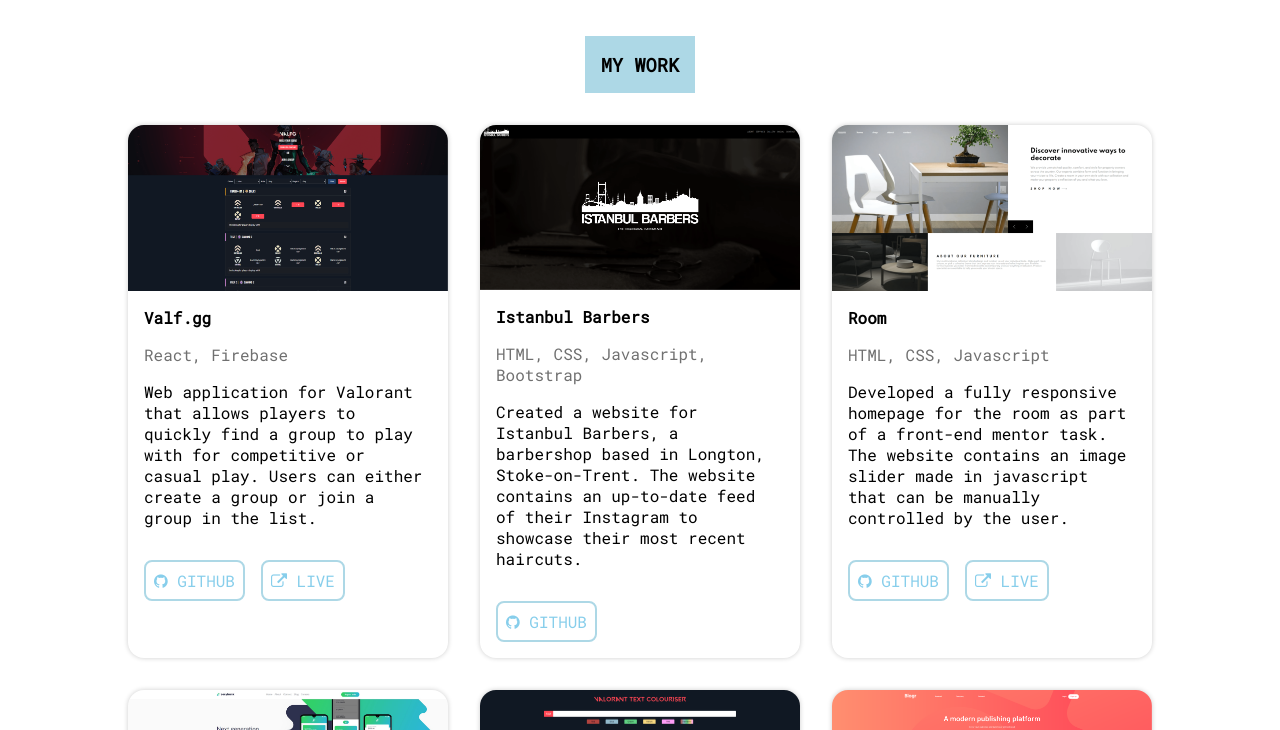
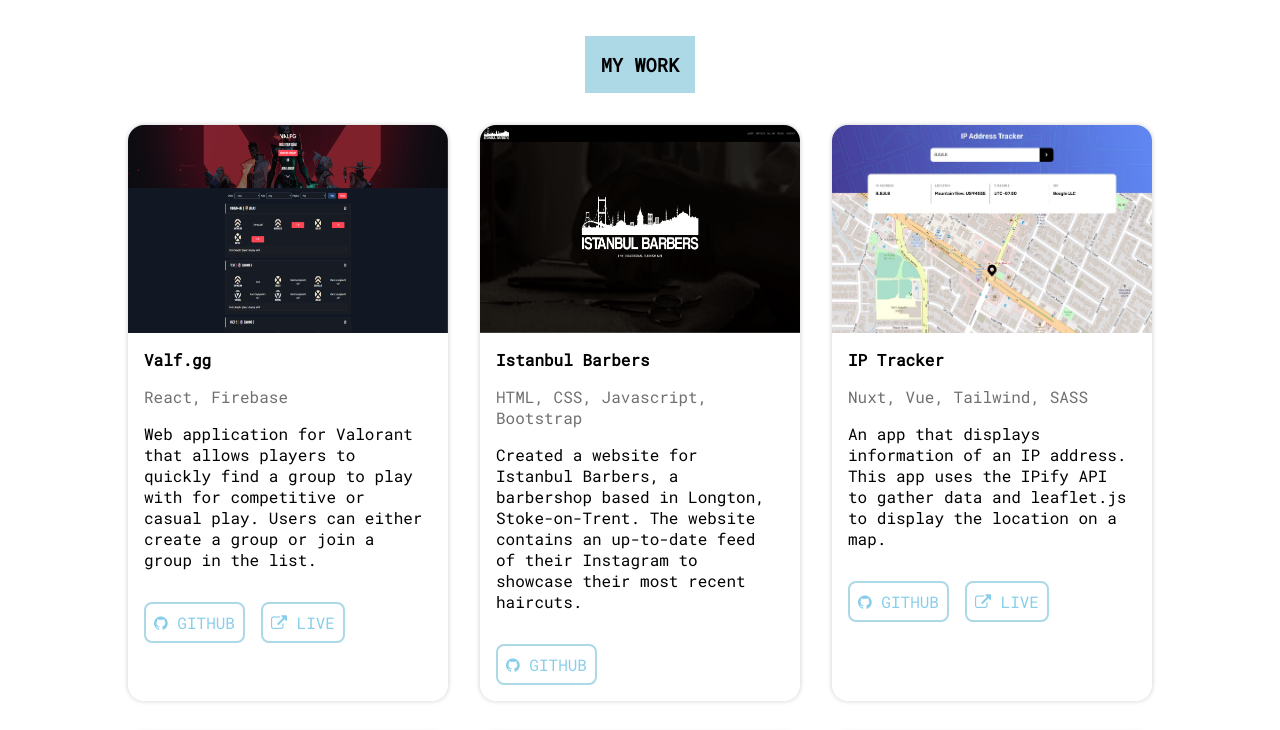
Before and after one commit to 9CB5/porfolio-website, a website: page index.html in a window 1280 px wide. Shown: the part 760-1490 px from the top of the page. Drawn offline with Linux system fonts and the light colour scheme.

Commit message:
add ip tracker card and improve card responsitivity

```diff
--- a/index.html
+++ b/index.html
@@ -202,6 +202,43 @@
                 <aside class="card">
                     <img
                         class="card__img"
+                        src="./assets/ip-tracker.jpg"
+                        alt="ip tracker image"
+                    >
+
+                    <div class="card__description">
+                        <h4 class="card__descrition__title">IP Tracker</h4>
+                        <p class="card__description__tech">Nuxt, Vue, Tailwind, SASS</p>
+                        <p>
+                            An app that displays information of an IP address. This app uses the
+                            IPify API to gather data and leaflet.js to display the location on a map.
+                        </p>
+                    </div>
+
+                    <div class="card__description__buttons-box">
+                        <a
+                            class="card__description__button"
+                            href="https://github.com/9CB5/ip-tracker"
+                            target="_blank"
+                            title="link to ip tracker github"
+                        >
+                            <i class="fa fa-github"></i>
+                            Github
+                        </a>
+                        <a
+                            class="card__description__button"
+                            href="https://ip-tracker-90cba.web.app/"
+                            target="_blank"
+                            title="link to ip tracker live"
+                        >
+                            <i class="fa fa-external-link"></i> Live
+                        </a>
+                    </div>
+                </aside>
+
+                <aside class="card">
+                    <img
+                        class="card__img"
                         src="./assets/roomhomepage-min.png"
                         alt="room"
                     >
--- a/sass/components/_card.scss
+++ b/sass/components/_card.scss
@@ -9,6 +9,8 @@
 
     @include respond(tablet) {
         width: 20rem;
+        position: relative;
+        min-height: 31rem;
     }
 
     @include respond(desktop) {
@@ -20,11 +22,14 @@
     }
 
     &__img {
-        // height: 10rem;
         width: 100%;
         z-index: -1;
         border-top-left-radius: 1rem;
         border-top-right-radius: 1rem;
+
+        @include respond(tablet) {
+            height: 13rem;
+        }
     }
 
     &__description {
@@ -58,6 +63,12 @@
             padding: 1rem;
             display: flex;
             gap: 1rem;
+
+            @include respond(desktop) {
+                position: absolute;
+                bottom: 0;
+                left: 0;
+            }
         }
     }
 }
```
Also changed, not shown: assets/ip-tracker.jpg (added), css/style.css.
